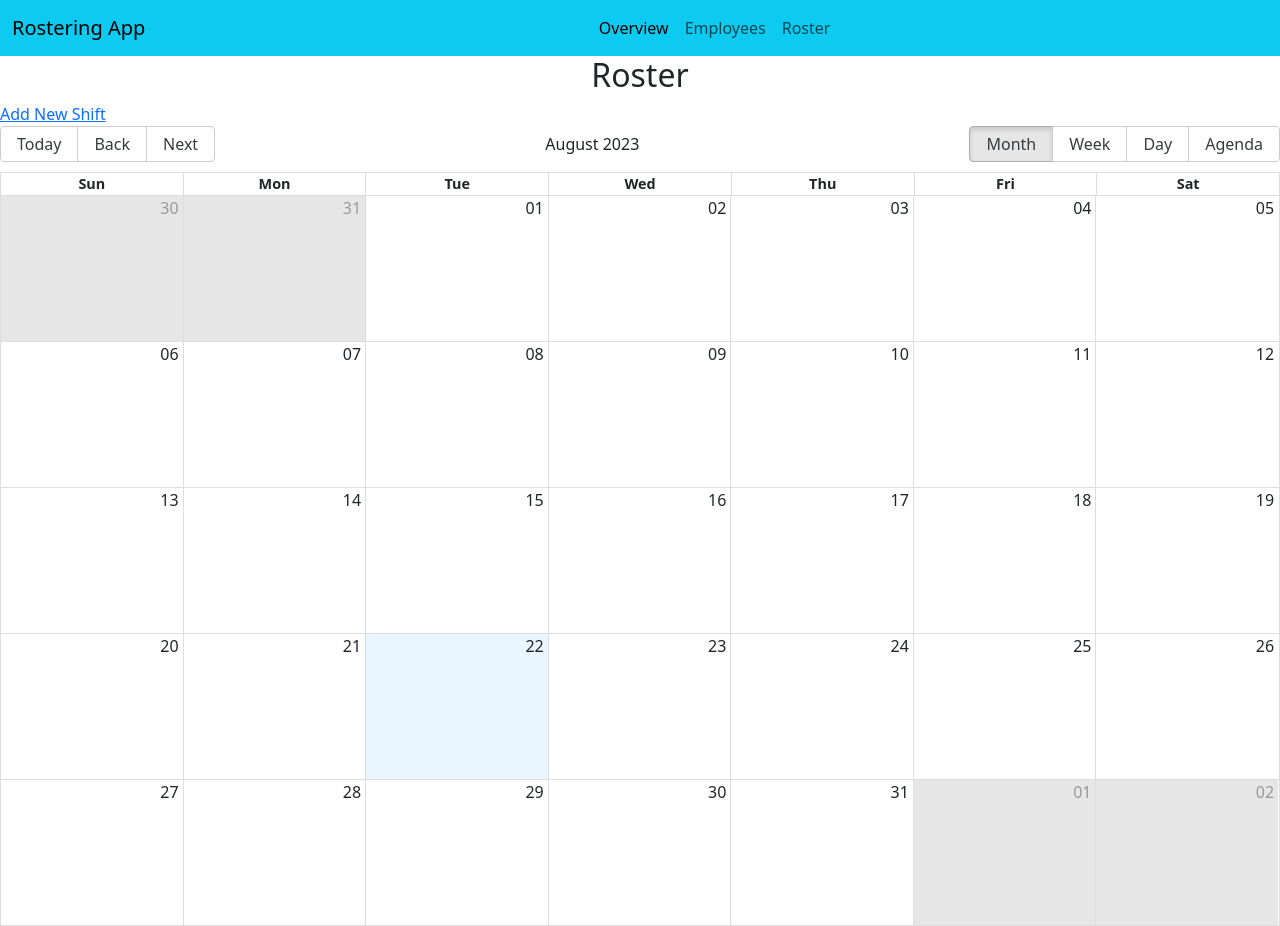
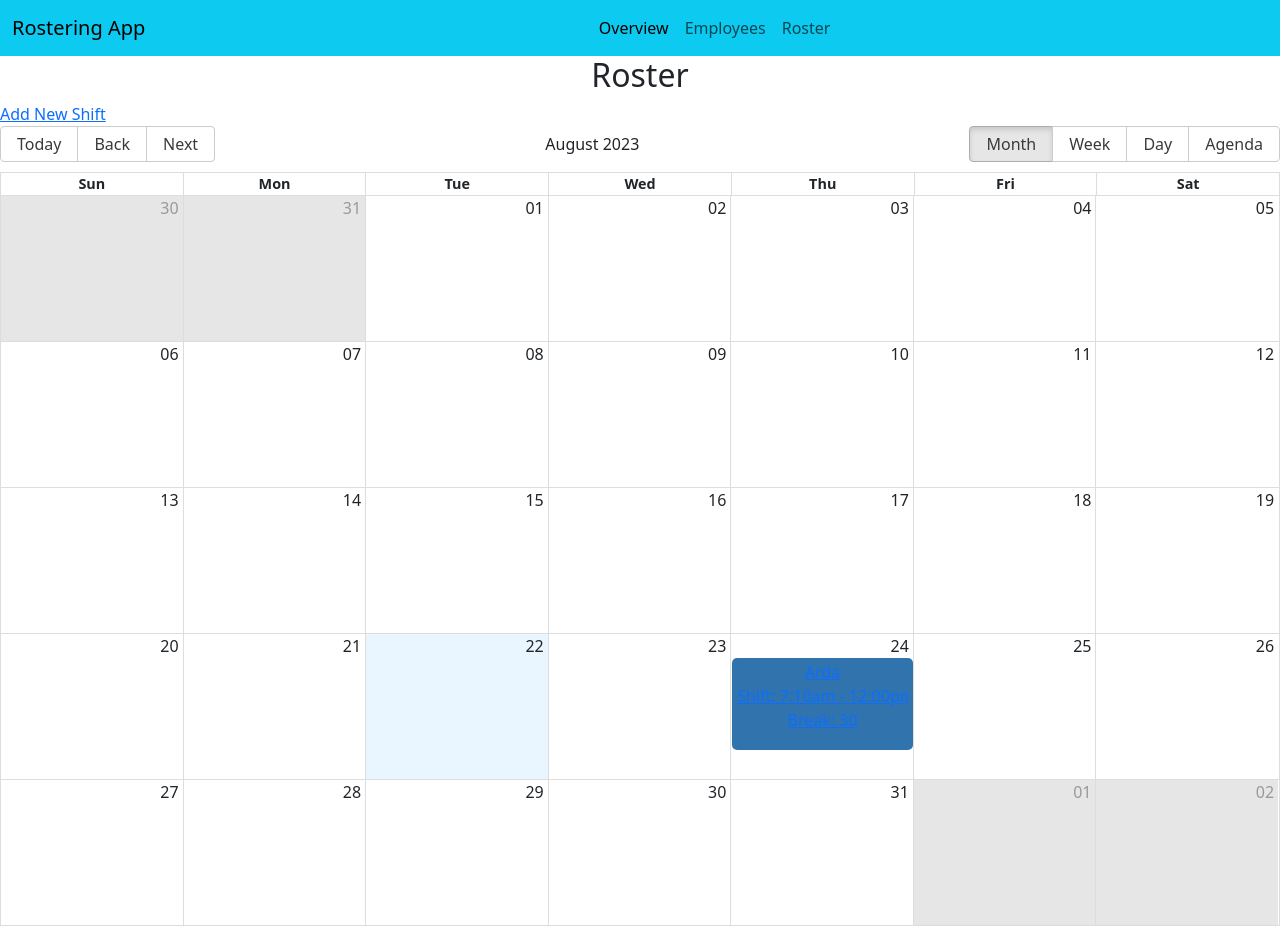
Before and after one commit to ArdaEO14455/Full-Stack-Web-Application, a React (Vite) app in the folder roster/: page /roster in a window 1280 px wide. Built offline with nearby package versions, Linux system fonts and the light colour scheme.

Commit message:
instated effective seed shift

```diff
--- a/roster/src/components/App.jsx
+++ b/roster/src/components/App.jsx
@@ -8,6 +8,12 @@ import Roster from './Roster';
 import NewEmployee from './NewEmployee';
 import ViewEmployee from './ViewEmployee';
 import Addshift from './NewShift';
+
+
+const seedShifts =
+[
+  { index: 0, employee: "Arda", startDate: "2023-08-24", startTime: "17:10", start: 'Thu Aug 24 2023 17:10:00 GMT+1000 (Australian Eastern Standard Time', endDate: "2023-08-24", endTime: "22:00", end: 'Thu Aug 24 2023 22:00:00 GMT+1000 (Australian Eastern Standard Time', pause: "30" }
+]
 
 //Seed Employee Data
 const seedEmployees = [
@@ -27,7 +33,7 @@ const App = () => {
   };
 
   // Define useState for Shifts here to allow access by all other components
-  const [shifts, setShifts] = useState([]); //remove seedShifts after testing
+  const [shifts, setShifts] = useState(seedShifts); //remove seedShifts after testing
 
   const addShift = (newShift) => {
     setShifts(CurrentShifts => [...CurrentShifts, newShift]);
--- a/roster/src/components/NewShift.jsx
+++ b/roster/src/components/NewShift.jsx
@@ -24,9 +24,11 @@ const NewShift = ({ addShift }) => {
 
     const newShift = {
       employee,
+      // Start Details
       startDate,
       startTime,
       start,
+      // End Details
       endDate,
       endTime,
       end,
@@ -51,7 +53,7 @@ const NewShift = ({ addShift }) => {
         {/* Other input fields */}
         {/* Employee Field */}
         <label for="exampleFormControlInput1" className="form-label">Select Employee</label>
-              <input value={employee} onChange= {e => setEmployee(e.target.value)} className="form-control form-control-lg" type="text" placeholder="John Doe" aria-label=".form-control-lg example" required/>
+              <input value={employee} onChange= {e => setEmployee(e.target.value)} className="form-control form-control-lg" type="text" placeholder="John Doe" aria-label=".form-control-lg example" required default='Arda'/>
 
         {/* Shift Start */}
         <label for="startTimeInput" className="form-label">Shift Start</label>
--- a/roster/src/components/Roster.jsx
+++ b/roster/src/components/Roster.jsx
@@ -30,7 +30,7 @@ const Roster = ({ shifts }) => {
   });
 //Calendar Render
   return (
-    <div>
+    <div className='z-0'>
       <section>
         <h2 align='center'>Roster</h2>
         <Link to='/shift/new'>Add New Shift</Link>
--- a/roster/src/components/ViewShift.jsx
+++ b/roster/src/components/ViewShift.jsx
@@ -8,6 +8,7 @@ const ViewShift = ({ shift }) => {
     <h4> Shift Start: {shift.startTime} </h4>
     <h4> Shift End: {shift.endTime} </h4>
     <h4> Break: {shift.pause} </h4>
+
     </>) : (
     <h4>Shift not Found!</h4>
   )
```
